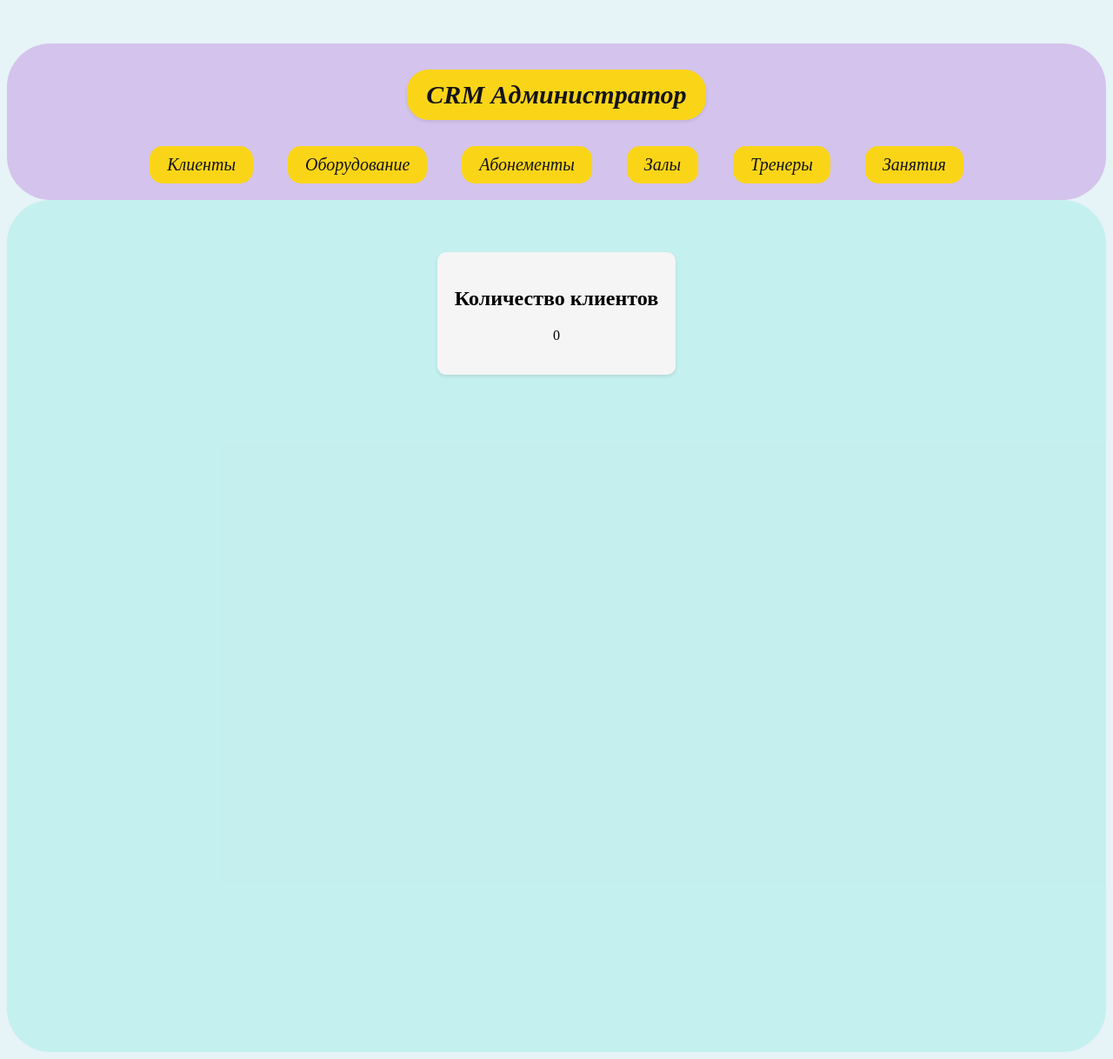
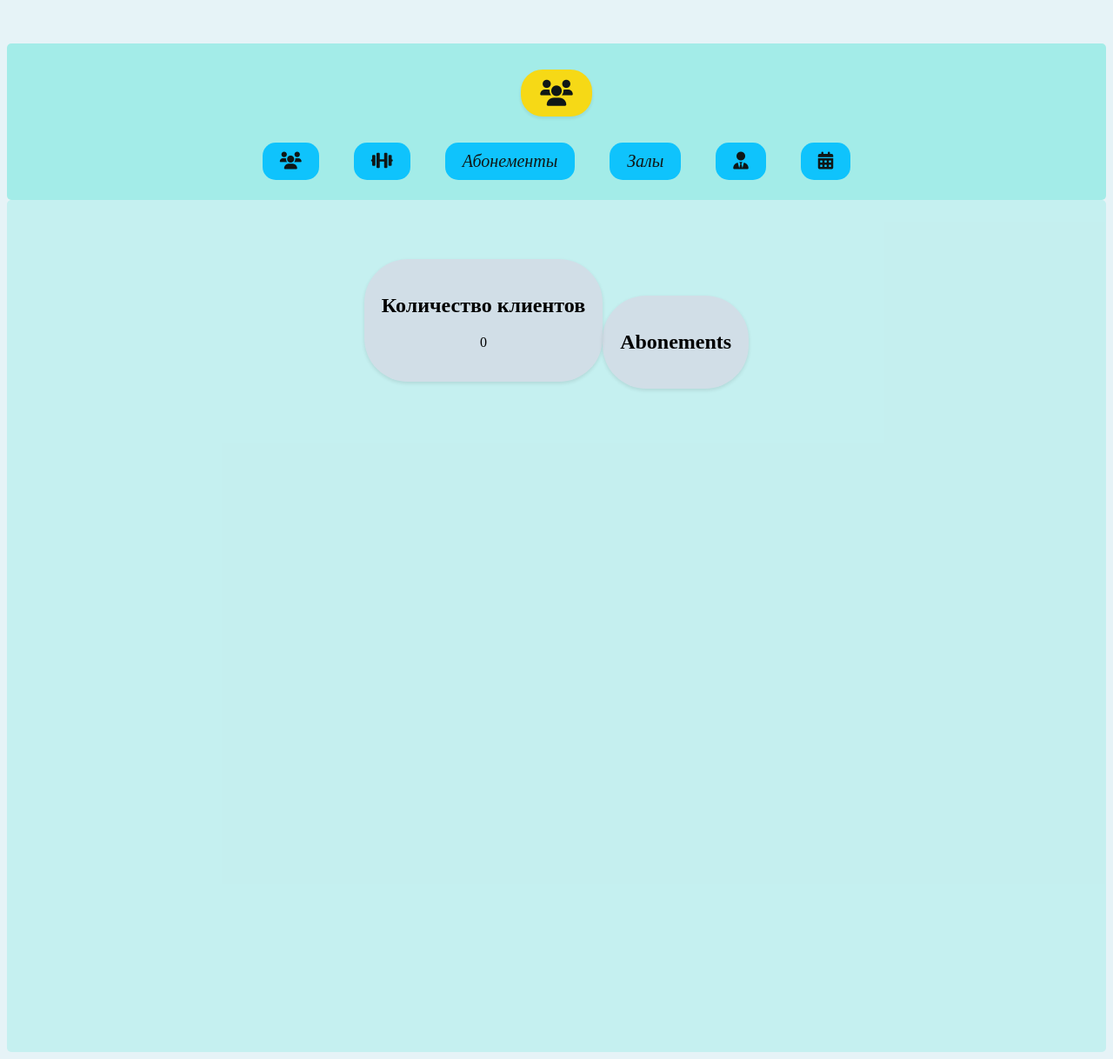
Before and after one commit to AlexeyBi1yk/flaskProject1, a Flask app: page / in a window 1280 px wide. Shown: the whole page at 87% size. Run offline with Flask 3, Linux system fonts and the light colour scheme.

Commit message:
Initial commit

```diff
--- a/app.py
+++ b/app.py
@@ -4,8 +4,10 @@ from datetime import datetime
 from sqlalchemy import or_
 
 app = Flask(__name__)
-app.config['SQLALCHEMY_DATABASE_URI'] = 'mysql://root:admin@localhost/gym'  # Замените username, password и db_name на ваши данные
+app.config[
+    'SQLALCHEMY_DATABASE_URI'] = 'mysql://root:admin@localhost/gym'  # Замените username, password и db_name на ваши данные
 db = SQLAlchemy(app)
+
 
 # Определяем модели данных
 class Clients(db.Model):
@@ -28,11 +30,42 @@ class Clients(db.Model):
         return client
 
 
+class ClientSchedule(db.Model):
+    __tablename__ = 'client_schedule'
+    id = db.Column(db.Integer, primary_key=True, autoincrement=True)
+    client_id = db.Column(db.Integer)
+    trainer_id = db.Column(db.Integer)
+    activity_type = db.Column(db.String(50))
+    activity_name = db.Column(db.String(100))
+    date_time = db.Column(db.DateTime)
+    hall_id = db.Column(db.Integer)
+
+
+class GroupSchedule(db.Model):
+    __tablename__ = 'group_schedule'
+    id = db.Column(db.Integer, primary_key=True, autoincrement=True)
+    trainer_id = db.Column(db.Integer)
+    activity_type = db.Column(db.String(50))
+    activity_name = db.Column(db.String(100))
+    date_time = db.Column(db.DateTime)
+    hall_id = db.Column(db.Integer)
+
+
 class Equipment(db.Model):
     __tablename__ = 'equipment'
-    id = db.Column(db.Integer, primary_key=True)
+    id = db.Column(db.Integer, primary_key=True, autoincrement=True)
     name = db.Column(db.String(100))
     quantity = db.Column(db.Integer)
+    in_working = db.Column(db.Boolean)
+    repair = db.Column(db.Boolean)
+
+
+class DutyTrainer(db.Model):
+    __tablename__ = 'duty_trainer'
+    id = db.Column(db.Integer, primary_key=True, autoincrement=True)
+    trainer_id = db.Column(db.Integer)
+    duty_date = db.Column(db.Date)
+
 
 class Abonements(db.Model):
     __tablename__ = 'abonements'
@@ -42,11 +75,13 @@ class Abonements(db.Model):
     start_date = db.Column(db.Date)
     end_date = db.Column(db.Date)
 
+
 class Halls(db.Model):
     __tablename__ = 'halls'
     id = db.Column(db.Integer, primary_key=True)
     name = db.Column(db.String(100))
     capacity = db.Column(db.Integer)
+
 
 class Trainers(db.Model):
     __tablename__ = 'trainers'
@@ -56,16 +91,14 @@ class Trainers(db.Model):
     specialization = db.Column(db.String(100))
     phone_number = db.Column(db.String(20))
 
-class ClientWorkouts(db.Model):
-    __tablename__ = 'client_workouts'
-    id = db.Column(db.Integer, primary_key=True)
-    client_first_name = db.Column(db.String(50))
-    client_last_name = db.Column(db.String(50))
-    trainer_first_name = db.Column(db.String(50))
-    trainer_last_name = db.Column(db.String(50))
-    activity_type = db.Column(db.String(50))
-    activity_name = db.Column(db.String(100))
-    date_time = db.Column(db.DateTime)
+
+class TrainersDutyList(db.Model):
+    __tablename__ = 'trainers_duty_list'
+    id = db.Column(db.Integer, primary_key=True, autoincrement=True)
+    trainer_id = db.Column(db.Integer)
+    duty_date = db.Column(db.Date)
+    start_time = db.Column(db.Time)
+    end_time = db.Column(db.Time)
 
 
 # Основной маршрут - главная страница
@@ -73,17 +106,21 @@ class ClientWorkouts(db.Model):
 def index():
     # Получаем количество клиентов из базы данных
     clients_count = Clients.query.count()
-    return render_template('index.html', clients_count=clients_count)
+    abonements_count = Abonements.query.all()
+    return render_template('index.html', clients_count=clients_count, abonements_count=abonements_count)
+
 
 # Маршрут для отображения клиентов
 @app.route('/clients')
 def clients():
     return render_template('clients.html')
 
+
 @app.route('/clients_list')
 def clients_list():
     clients = Clients.query.all()  # Извлекаем всех клиентов из базы данных
     return render_template('clients_list.html', clients=clients)
+
 
 # Маршрут для отображения оборудования
 @app.route('/equipment')
@@ -91,11 +128,13 @@ def equipment():
     equipment = Equipment.query.all()  # Извлекаем всё оборудование из базы данных
     return render_template('equipment.html', equipment=equipment)
 
+
 # Маршрут для отображения абонементов
 @app.route('/abonements')
 def abonements():
     abonements = Abonements.query.all()  # Извлекаем все абонементы из базы данных
     return render_template('abonements.html', abonements=abonements)
+
 
 # Маршрут для отображения залов
 @app.route('/halls')
@@ -103,17 +142,20 @@ def halls():
     halls = Halls.query.all()  # Извлекаем все залы из базы данных
     return render_template('halls.html', halls=halls)
 
+
 # Маршрут для отображения тренеров
 @app.route('/trainers')
 def trainers():
     trainers = Trainers.query.all()  # Извлекаем всех тренеров из базы данных
     return render_template('trainers.html', trainers=trainers)
 
+
 # Маршрут для отображения тренировок
 @app.route('/workouts')
 def workouts():
     workouts = ClientWorkouts.query.all()  # Извлекаем все тренировки из базы данных
     return render_template('workouts.html', workouts=workouts)
+
 
 @app.route('/search')
 def search():
@@ -124,17 +166,15 @@ def search():
         search_results = Clients.query.filter(
             or_(
                 Clients.first_name.ilike(f'%{query}%'),  # Ищем по имени (игнорируя регистр)
-                Clients.last_name.ilike(f'%{query}%'),   # Ищем по фамилии (игнорируя регистр)
-                Clients.sub_type.ilike(f'%{query}%'),    # Ищем по типу подписки (игнорируя регистр)
-                Clients.phone_number.ilike(f'%{query}%') # Ищем по номеру телефона (игнорируя регистр)
+                Clients.last_name.ilike(f'%{query}%'),  # Ищем по фамилии (игнорируя регистр)
+                Clients.sub_type.ilike(f'%{query}%'),  # Ищем по типу подписки (игнорируя регистр)
+                Clients.phone_number.ilike(f'%{query}%')  # Ищем по номеру телефона (игнорируя регистр)
             )
         ).all()
     else:
         search_results = []
 
     return render_template('client_search.html', search_results=search_results, query=query)
-
-
 
 
 @app.route('/add_client', methods=['GET', 'POST'])
@@ -150,7 +190,8 @@ def add_client():
         phone_number = request.form['phone_number']  # Получаем номер телефона из формы
         # Создание нового клиента
         client = Clients(first_name=first_name, last_name=last_name, birth_date=birth_date, gender=gender,
-                         sub_type=sub_type, sub_expiry=sub_expiry, phone_number=phone_number)  # Используем полученный номер телефона при создании клиента
+                         sub_type=sub_type, sub_expiry=sub_expiry,
+                         phone_number=phone_number)  # Используем полученный номер телефона при создании клиента
         db.session.add(client)
         db.session.commit()
 
--- a/static/common.js
+++ b/static/common.js
@@ -1,7 +1,7 @@
 // Ожидаем, пока загрузится вся страница
-$(document).ready(function() {
+$(document).ready(function () {
     // Обработчик события отправки формы
-    $(".search-form").submit(function(event) {
+    $(".search-form").submit(function (event) {
         // Предотвращаем стандартное поведение браузера (перезагрузку страницы)
         event.preventDefault();
 
@@ -13,7 +13,7 @@ $(document).ready(function() {
             type: "GET", // Метод запроса
             url: $(this).attr("action"), // URL для отправки запроса
             data: formData, // Данные формы
-            success: function(response) {
+            success: function (response) {
                 // Обновляем содержимое страницы
                 $("#content").html(response);
             }
--- a/templates/clients.html
+++ b/templates/clients.html
@@ -20,6 +20,7 @@
         #content {
             margin-top: 20px; /* Добавляем отступ сверху */
         }
+
         .search-field {
             display: inline-block; /* Делаем поле поиска блочным элементом */
             margin-bottom: 5px; /* Добавляем отступ между полем поиска и кнопками */
@@ -80,8 +81,8 @@
     function loadPage(url) {
         $.ajax({
             url: url,
-            success: function(result) {
-                $("#content").html(result);
+            success: function (result) {
+                $(".container1").html(result);
             }
         });
         return false; // предотвращает переход по ссылке
--- a/templates/clients_list.html
+++ b/templates/clients_list.html
@@ -10,23 +10,26 @@
             text-align: center;
             margin-top: 50px;
         }
+
         table {
             width: 100%;
             border-collapse: collapse;
             background-color: #ffffcc; /* бледно-желтый цвет фона */
         }
+
         th, td {
             border: 1px solid #dddddd;
             text-align: left;
             padding: 8px;
         }
+
         th {
             background-color: #f2f2f2;
         }
     </style>
 </head>
 <body>
-    <div class="container">
+<div id="content">
     <h1>Список клиентов</h1>
     <table>
         <tr>
--- a/templates/index.html
+++ b/templates/index.html
@@ -6,6 +6,7 @@
     <title>My Gym App</title>
     <!-- Подключаем внешний файл стилей -->
     <link rel="stylesheet" href="{{ url_for('static', filename='styles.css') }}">
+    <link rel="stylesheet" href="https://cdnjs.cloudflare.com/ajax/libs/font-awesome/6.0.0-beta3/css/all.min.css">
 
     <!-- Добавляем стили для заголовка -->
     <style>
@@ -19,9 +20,9 @@
 
         /* Стили для каждого блока дашборда */
         .dashboard-item {
-        background-color: #f5f5f5; /* Цвет фона блока */
+            background-color: rgba(252, 150, 192, 0.2); /* Цвет фона блока */
             padding: 20px; /* Внутренний отступ */
-        border-radius: 10px; /* Закругленные углы */
+            border-radius: 50px; /* Закругленные углы */
             box-shadow: 0 2px 4px rgba(0, 0, 0, 0.1); /* Тень */
             text-align: center; /* Выравнивание текста по центру */
             transition: transform 0.3s ease; /* Плавное изменение при наведении */
@@ -45,7 +46,7 @@
             padding: 10px 20px; /* Добавляем отступ внутри рамки */
             display: inline-block; /* Делаем заголовок блочным элементом */
             background-color: #FFD700; /* Цвет фона как у кнопок (золотой) */
-            box-shadow: 0 2px 4px rgba(0,0,0,0.1); /* Добавляем тень */
+            box-shadow: 0 2px 4px rgba(0, 0, 0, 0.1); /* Добавляем тень */
             transition: all 0.3s ease; /* Плавное изменение стиля при наведении */
             opacity: 0.9;
             font-style: oblique;
@@ -53,19 +54,24 @@
 
         /* Стили для контейнера */
         .container {
-            background-color: rgba(139, 0, 190, 0.2); /* Цвет фона контейнера с небольшой прозрачностью */
+            background-color: rgba(64, 224, 208, 0.4); /* Цвет фона контейнера с небольшой прозрачностью */
             min-height: 20vh;
             padding: 10px;
             opacity: 1;
-            border-radius: 50px;
+            border-radius: 5px;
         }
+
         /* Стили для контейнера 2 */
         .container1 {
             background-color: rgba(64, 224, 208, 0.2); /* Цвет фона контейнера с небольшой прозрачностью */
             min-height: 120vh;
             padding: 10px;
             opacity: 1;
-            border-radius: 50px;
+            border-radius: 5px;
+            display: flex; /* Используем flexbox для выравнивания по центру */
+            justify-content: center; /* Выравнивание по центру по горизонтали */
+            align-items: flex-start; /* Выравнивание по центру по вертикали */
+
         }
 
         /* Дополнительные стили для ссылок */
@@ -84,7 +90,7 @@
         .button {
             display: inline-block;
             padding: 10px 20px;
-           background-color: #FFD700;
+            background-color: #00bfff;
             color: black;
             text-align: center;
             text-decoration: none;
@@ -98,7 +104,7 @@
         }
 
         .button:hover {
-            background-color: #FFC107;
+            background-color: #0000bb;
         }
     </style>
 </head>
@@ -106,23 +112,23 @@
 
 <div class="container">
     <a href="/">
-        <h1>CRM Администратор</h1>
+        <h1 class="fas fa-users"</i></h1>
     </a>
 
     <ul>
-        <li><a href="#" onclick="loadPage('/clients')" class="button">Клиенты</a></li>
-        <li><a href="#" onclick="loadPage('/equipment')" class="button">Оборудование</a></li>
+        <li><a href="#" onclick="loadPage('/clients')" class="button"><i class="fas fa-users"></i> </a></li>
+        <li><a href="#" onclick="loadPage('/equipment')" class="button"><i class="fas fa-dumbbell"></i></a></li>
         <li><a href="#" onclick="loadPage('/abonements')" class="button">Абонементы</a></li>
         <li><a href="#" onclick="loadPage('/halls')" class="button">Залы</a></li>
-        <li><a href="#" onclick="loadPage('/trainers')" class="button">Тренеры</a></li>
-        <li><a href="#" onclick="loadPage('/workouts')" class="button">Занятия</a></li>
+        <li><a href="#" onclick="loadPage('/trainers')" class="button"><i class="fas fa-user-tie"></i></a></li>
+        <li><a href="#" onclick="loadPage('/workouts')" class="button"><i class="fas fa-calendar-alt"></i></a></li>
     </ul>
 
     <!-- Добавленный элемент #content -->
     <div id="content"></div>
 
 </div>
-<div class = container1>
+<div class=container1>
     <!-- Дашборд -->
     <div class="dashboard">
         <!-- Блок с количеством клиентов -->
@@ -132,7 +138,20 @@
         </div>
 
         <!-- Добавьте другие блоки дашборда с аналогичной информацией о других аспектах вашего приложения -->
+
+        <div class="dashboard">
+            <div class="dashboard-item">
+                <h2>Abonements</h2>
+                <ul>
+                    {% for abonement in abonements_count %}
+                        <li>{{ abonement.abonement_type }}: {{ abonement.price }}</li>
+                        <li></li>
+                    {% endfor %}
+                </ul>
             </div>
+        </div>
+
+
     </div>
 
     <!-- Подключаем библиотеку jQuery -->
@@ -143,9 +162,9 @@
         function loadPage(url) {
             $.ajax({
                 url: url,
-            success: function(result) {
+                success: function (result) {
                     // Обновляем содержимое #content на странице данными из AJAX-запроса
-                $("#content").html(result);
+                    $(".container1").html(result);
                 }
             });
             return false; // предотвращает переход по ссылке
@@ -153,6 +172,5 @@
     </script>
 
 
-
 </body>
 </html>
```
Also changed, not shown: templates/client_search.html (+10 -1 lines), templates/tasks.html (+4 -3 lines), templates/add_client.html (indentation only). Lines whose indentation alone changed are shown as unchanged.
